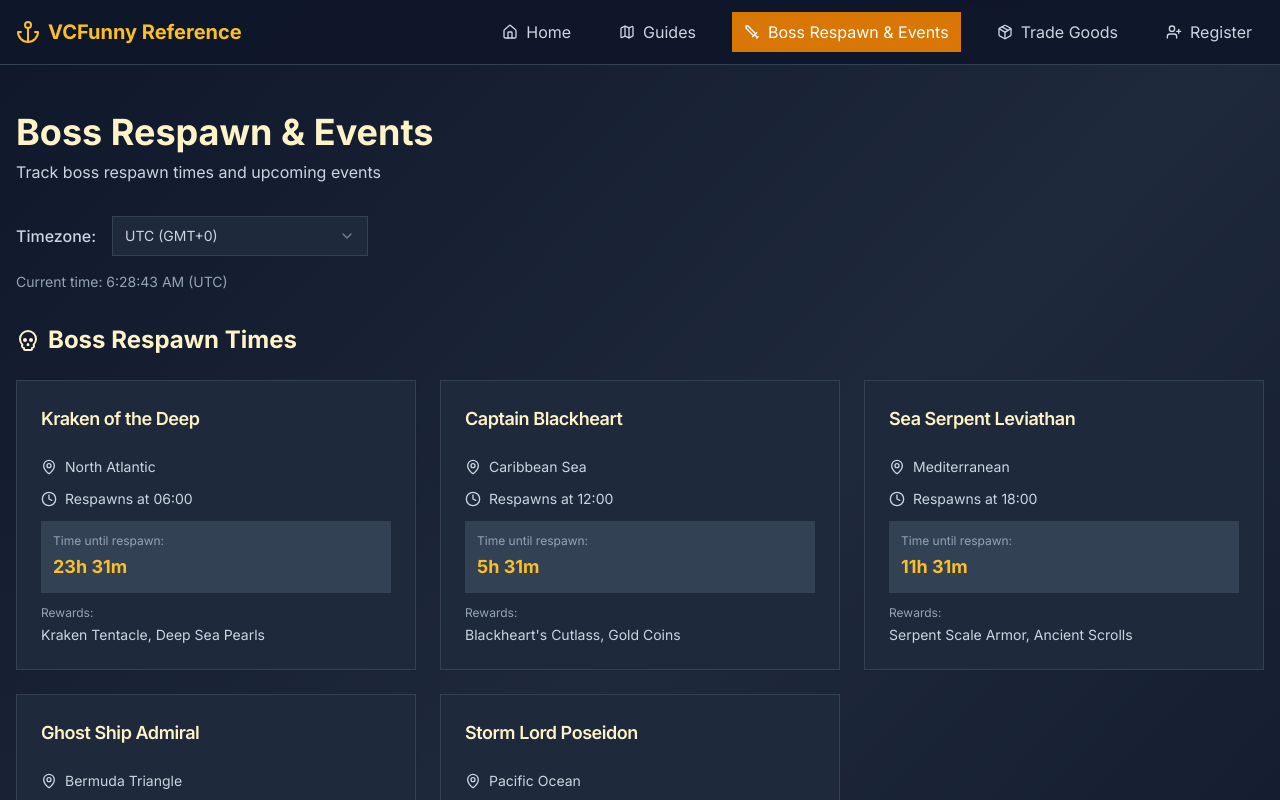
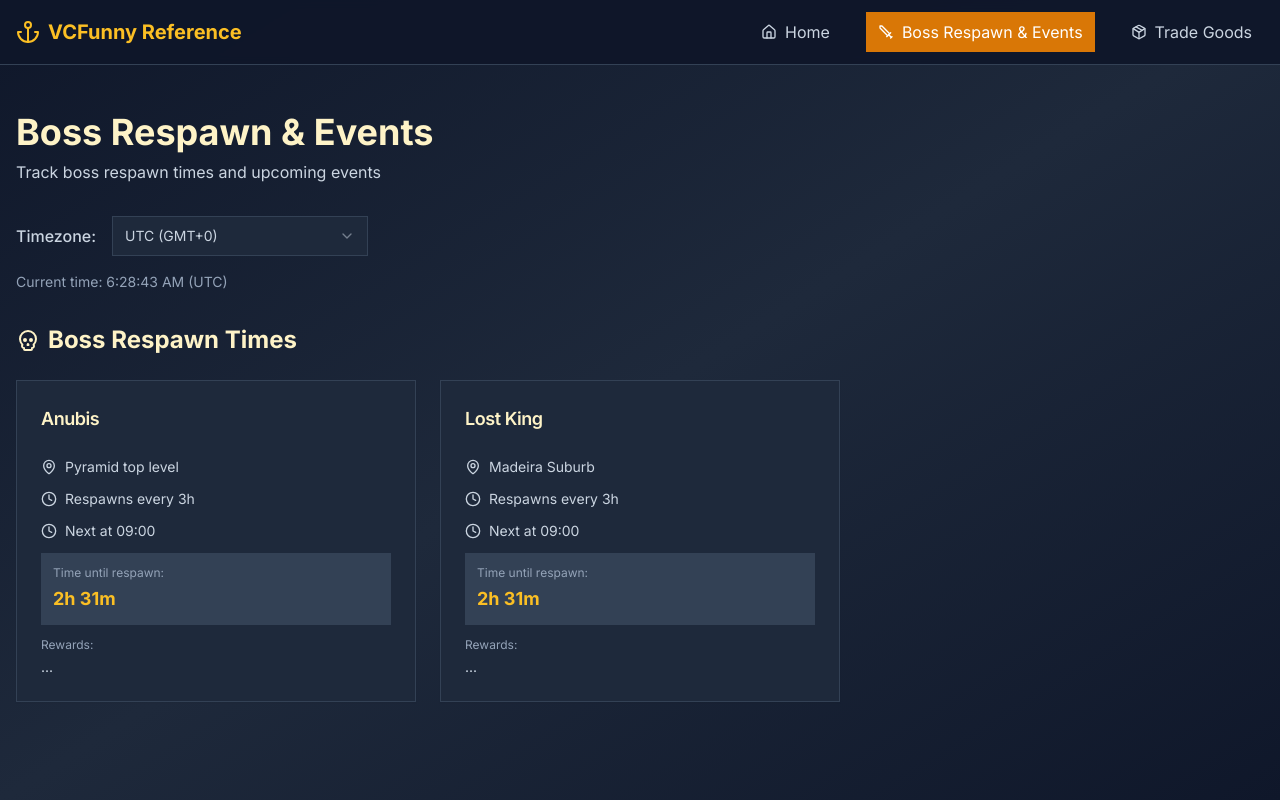
Before and after one commit to PabloOrtegaT/vc-funny, a Next.js app: page /bosses in a window 1280 px wide. Shown: the top 800 px of the page. Built offline with nearby package versions, Linux system fonts and the light colour scheme.

Commit message:
fix: removed unused tabs and fixed the respawn time on the bosses

```diff
--- a/app/bosses/page.tsx
+++ b/app/bosses/page.tsx
@@ -6,47 +6,26 @@ import { Select, SelectContent, SelectItem, SelectTrigger, SelectValue } from "@
 import { Badge } from "@/components/ui/badge"
 import { Clock, MapPin, Calendar, Skull } from "lucide-react"
 
-// Mock boss data
+// Global first appearance time for all bosses
+const GLOBAL_FIRST_APPEARANCE = "00:00"
+
+// Mock boss data with respawn intervals (in hours)
 const bosses = [
   {
     id: 1,
-    name: "Kraken of the Deep",
-    location: "North Atlantic",
-    respawnTime: "06:00",
-
-    rewards: "Kraken Tentacle, Deep Sea Pearls",
+    name: "Anubis",
+    location: "Pyramid top level",
+    respawnInterval: 3, // 3 hours
+    difficulty: "Common",
+    rewards: "...",
   },
   {
     id: 2,
-    name: "Captain Blackheart",
-    location: "Caribbean Sea",
-    respawnTime: "12:00",
+    name: "Lost King",
+    location: "Madeira Suburb",
+    respawnInterval: 3, // 4 hours
     difficulty: "Epic",
-    rewards: "Blackheart's Cutlass, Gold Coins",
-  },
-  {
-    id: 3,
-    name: "Sea Serpent Leviathan",
-    location: "Mediterranean",
-    respawnTime: "18:00",
-    difficulty: "Legendary",
-    rewards: "Serpent Scale Armor, Ancient Scrolls",
-  },
-  {
-    id: 4,
-    name: "Ghost Ship Admiral",
-    location: "Bermuda Triangle",
-    respawnTime: "00:00",
-    difficulty: "Mythic",
-    rewards: "Spectral Cannon, Phantom Compass",
-  },
-  {
-    id: 5,
-    name: "Storm Lord Poseidon",
-    location: "Pacific Ocean",
-    respawnTime: "15:30",
-    difficulty: "Mythic",
-    rewards: "Trident of Storms, Lightning Crystals",
+    rewards: "...",
   },
 ]
 
@@ -77,18 +56,47 @@ const events = [
 
 const timezones = [
   { value: "UTC", label: "UTC (GMT+0)" },
+  { value: "GMT", label: "Greenwich Mean Time (GMT+0)" },
   { value: "EST", label: "Eastern Time (GMT-5)" },
+  { value: "EDT", label: "Eastern Daylight Time (GMT-4)" },
+  { value: "CST", label: "Central Time (GMT-6)" },
+  { value: "CDT", label: "Central Daylight Time (GMT-5)" },
+  { value: "MST", label: "Mountain Time (GMT-7)" },
+  { value: "MDT", label: "Mountain Daylight Time (GMT-6)" },
   { value: "PST", label: "Pacific Time (GMT-8)" },
+  { value: "PDT", label: "Pacific Daylight Time (GMT-7)" },
+  { value: "AKST", label: "Alaska Time (GMT-9)" },
+  { value: "HST", label: "Hawaii Time (GMT-10)" },
   { value: "CET", label: "Central European (GMT+1)" },
+  { value: "CEST", label: "Central European Summer (GMT+2)" },
+  { value: "EET", label: "Eastern European (GMT+2)" },
+  { value: "EEST", label: "Eastern European Summer (GMT+3)" },
+  { value: "GMT+1", label: "London (GMT+1)" },
+  { value: "MSK", label: "Moscow Time (GMT+3)" },
+  { value: "IST", label: "India Standard Time (GMT+5:30)" },
+  { value: "CST-China", label: "China Standard Time (GMT+8)" },
+  { value: "SGT", label: "Singapore Time (GMT+8)" },
   { value: "JST", label: "Japan Standard (GMT+9)" },
+  { value: "KST", label: "Korea Standard Time (GMT+9)" },
   { value: "AEST", label: "Australian Eastern (GMT+10)" },
+  { value: "AEDT", label: "Australian Eastern Daylight (GMT+11)" },
+  { value: "ACST", label: "Australian Central (GMT+9:30)" },
+  { value: "AWST", label: "Australian Western (GMT+8)" },
+  { value: "NZST", label: "New Zealand Standard (GMT+12)" },
+  { value: "BRT", label: "Brasilia Time (GMT-3)" },
+  { value: "ART", label: "Argentina Time (GMT-3)" },
+  { value: "CLT", label: "Chile Time (GMT-4)" },
+  { value: "MEX", label: "Mexico City Time (GMT-6)" },
 ]
 
 export default function BossesPage() {
   const [selectedTimezone, setSelectedTimezone] = useState("UTC")
-  const [currentTime, setCurrentTime] = useState(new Date())
+  const [currentTime, setCurrentTime] = useState<Date | null>(null)
+  const [mounted, setMounted] = useState(false)
 
   useEffect(() => {
+    setMounted(true)
+    setCurrentTime(new Date())
     const timer = setInterval(() => {
       setCurrentTime(new Date())
     }, 1000)
@@ -101,41 +109,138 @@ export default function BossesPage() {
     let convertedHours = hours
 
     switch (selectedTimezone) {
+      case "UTC":
+      case "GMT":
+        convertedHours = hours
+        break
       case "EST":
         convertedHours = (hours - 5 + 24) % 24
+        break
+      case "EDT":
+        convertedHours = (hours - 4 + 24) % 24
+        break
+      case "CST":
+        convertedHours = (hours - 6 + 24) % 24
+        break
+      case "CDT":
+        convertedHours = (hours - 5 + 24) % 24
+        break
+      case "MST":
+        convertedHours = (hours - 7 + 24) % 24
+        break
+      case "MDT":
+        convertedHours = (hours - 6 + 24) % 24
         break
       case "PST":
         convertedHours = (hours - 8 + 24) % 24
         break
+      case "PDT":
+        convertedHours = (hours - 7 + 24) % 24
+        break
+      case "AKST":
+        convertedHours = (hours - 9 + 24) % 24
+        break
+      case "HST":
+        convertedHours = (hours - 10 + 24) % 24
+        break
       case "CET":
         convertedHours = (hours + 1) % 24
         break
+      case "CEST":
+        convertedHours = (hours + 2) % 24
+        break
+      case "EET":
+        convertedHours = (hours + 2) % 24
+        break
+      case "EEST":
+        convertedHours = (hours + 3) % 24
+        break
+      case "GMT+1":
+        convertedHours = (hours + 1) % 24
+        break
+      case "MSK":
+        convertedHours = (hours + 3) % 24
+        break
+      case "IST":
+        convertedHours = (hours + 5.5 + 24) % 24
+        break
+      case "CST-China":
+      case "SGT":
+      case "AWST":
+        convertedHours = (hours + 8) % 24
+        break
       case "JST":
+      case "KST":
         convertedHours = (hours + 9) % 24
+        break
+      case "ACST":
+        convertedHours = (hours + 9.5 + 24) % 24
         break
       case "AEST":
         convertedHours = (hours + 10) % 24
         break
+      case "AEDT":
+        convertedHours = (hours + 11) % 24
+        break
+      case "NZST":
+        convertedHours = (hours + 12) % 24
+        break
+      case "BRT":
+      case "ART":
+        convertedHours = (hours - 3 + 24) % 24
+        break
+      case "CLT":
+        convertedHours = (hours - 4 + 24) % 24
+        break
+      case "MEX":
+        convertedHours = (hours - 6 + 24) % 24
+        break
+    }
+
+    // Handle half-hour offsets
+    if (selectedTimezone === "IST" || selectedTimezone === "ACST") {
+      const convertedMinutes = minutes
+      return `${Math.floor(convertedHours).toString().padStart(2, "0")}:${convertedMinutes.toString().padStart(2, "0")}`
     }
 
     return `${convertedHours.toString().padStart(2, "0")}:${minutes.toString().padStart(2, "0")}`
   }
 
-  const getTimeUntilRespawn = (respawnTime: string) => {
-    const [hours, minutes] = respawnTime.split(":").map(Number)
+  const getNextRespawnTime = (firstAppearance: string, respawnInterval: number) => {
+    const [hours, minutes] = firstAppearance.split(":").map(Number)
     const now = new Date()
-    const respawn = new Date()
-    respawn.setHours(hours, minutes, 0, 0)
 
-    if (respawn <= now) {
-      respawn.setDate(respawn.getDate() + 1)
+    // Start from first appearance today
+    let nextRespawn = new Date()
+    nextRespawn.setHours(hours, minutes, 0, 0)
+
+    // Keep adding the interval until we find a future time
+    while (nextRespawn <= now) {
+      nextRespawn.setTime(nextRespawn.getTime() + respawnInterval * 60 * 60 * 1000)
     }
 
-    const diff = respawn.getTime() - now.getTime()
+    return nextRespawn
+  }
+
+  const getTimeUntilRespawn = (firstAppearance: string, respawnInterval: number) => {
+    if (!mounted) return 'Loading...'
+
+    const nextRespawn = getNextRespawnTime(firstAppearance, respawnInterval)
+    const now = new Date()
+
+    const diff = nextRespawn.getTime() - now.getTime()
     const hoursLeft = Math.floor(diff / (1000 * 60 * 60))
     const minutesLeft = Math.floor((diff % (1000 * 60 * 60)) / (1000 * 60))
 
     return `${hoursLeft}h ${minutesLeft}m`
+  }
+
+  const getNextRespawnTimeString = (firstAppearance: string, respawnInterval: number) => {
+    if (!mounted) return '00:00'
+    const nextRespawn = getNextRespawnTime(firstAppearance, respawnInterval)
+    const hours = nextRespawn.getHours()
+    const minutes = nextRespawn.getMinutes()
+    return `${hours.toString().padStart(2, "0")}:${minutes.toString().padStart(2, "0")}`
   }
 
   return (
@@ -163,7 +268,7 @@ export default function BossesPage() {
           </Select>
         </div>
         <p className="text-sm text-slate-400">
-          Current time: {currentTime.toLocaleTimeString()} ({selectedTimezone})
+          Current time: {currentTime ? currentTime.toLocaleTimeString() : 'Loading...'} ({selectedTimezone})
         </p>
       </div>
 
@@ -188,11 +293,15 @@ export default function BossesPage() {
                 </div>
                 <div className="flex items-center gap-2 text-slate-300">
                   <Clock className="h-4 w-4" />
-                  <span className="text-sm">Respawns at {convertTime(boss.respawnTime)}</span>
+                  <span className="text-sm">Respawns every {boss.respawnInterval}h</span>
+                </div>
+                <div className="flex items-center gap-2 text-slate-300">
+                  <Clock className="h-4 w-4" />
+                  <span className="text-sm">Next at {convertTime(getNextRespawnTimeString(GLOBAL_FIRST_APPEARANCE, boss.respawnInterval))}</span>
                 </div>
                 <div className="bg-slate-700 rounded-md p-3">
                   <p className="text-xs text-slate-400 mb-1">Time until respawn:</p>
-                  <p className="text-lg font-bold text-amber-400">{getTimeUntilRespawn(boss.respawnTime)}</p>
+                  <p className="text-lg font-bold text-amber-400">{getTimeUntilRespawn(GLOBAL_FIRST_APPEARANCE, boss.respawnInterval)}</p>
                 </div>
                 <div>
                   <p className="text-xs text-slate-400 mb-1">Rewards:</p>
@@ -205,7 +314,7 @@ export default function BossesPage() {
       </div>
 
       {/* Events */}
-      <div>
+      {/* <div>
         <h2 className="text-2xl font-bold text-amber-100 mb-6 flex items-center gap-2">
           <Calendar className="h-6 w-6" />
           Scheduled Events
@@ -229,7 +338,7 @@ export default function BossesPage() {
             </Card>
           ))}
         </div>
-      </div>
+      </div> */}
     </div>
   )
 }
--- a/app/page.tsx
+++ b/app/page.tsx
@@ -7,50 +7,50 @@ import { Calendar, Clock, ChevronLeft, ChevronRight } from "lucide-react"
 const newsItems = [
   {
     id: 1,
-    title: "Major Sea Combat Update - Version 2.4.1",
+    title: "Server up and running",
     summary:
-      "New ship types, improved cannon mechanics, and enhanced naval battles. This update brings significant improvements to sea warfare.",
-    date: "2024-12-28",
+      "The server is up and running. We are working on adding new features and improving the game experience.",
+    date: "2025-12-26",
     time: "14:30",
-    version: "v2.4.1",
-    type: "patch",
-  },
-  {
-    id: 2,
-    title: "Holiday Event: Winter Treasure Hunt",
-    summary:
-      "Special holiday event featuring exclusive rewards, limited-time bosses, and festive decorations across all ports.",
-    date: "2024-12-25",
-    time: "09:00",
-    type: "event",
-  },
-  {
-    id: 3,
-    title: "New Trading Routes Discovered",
-    summary:
-      "Three new trading routes have been added connecting the Caribbean to the Mediterranean. New goods and opportunities await!",
-    date: "2024-12-22",
-    time: "16:45",
+    version: "v0.0.1",
     type: "news",
   },
-  {
-    id: 4,
-    title: "Bug Fixes and Performance Improvements - Version 2.4.0",
-    summary: "Fixed various issues with ship movement, trading calculations, and server stability improvements.",
-    date: "2024-12-20",
-    time: "11:20",
-    version: "v2.4.0",
-    type: "patch",
-  },
-  {
-    id: 5,
-    title: "Boss Respawn Times Adjusted",
-    summary:
-      "Several boss respawn times have been rebalanced based on community feedback. Check the Boss Respawn tab for updated schedules.",
-    date: "2024-12-18",
-    time: "13:15",
-    type: "news",
-  },
+  // {
+  //   id: 2,
+  //   title: "Holiday Event: Winter Treasure Hunt",
+  //   summary:
+  //     "Special holiday event featuring exclusive rewards, limited-time bosses, and festive decorations across all ports.",
+  //   date: "2024-12-25",
+  //   time: "09:00",
+  //   type: "event",
+  // },
+  // {
+  //   id: 3,
+  //   title: "New Trading Routes Discovered",
+  //   summary:
+  //     "Three new trading routes have been added connecting the Caribbean to the Mediterranean. New goods and opportunities await!",
+  //   date: "2024-12-22",
+  //   time: "16:45",
+  //   type: "news",
+  // },
+  // {
+  //   id: 4,
+  //   title: "Bug Fixes and Performance Improvements - Version 2.4.0",
+  //   summary: "Fixed various issues with ship movement, trading calculations, and server stability improvements.",
+  //   date: "2024-12-20",
+  //   time: "11:20",
+  //   version: "v2.4.0",
+  //   type: "patch",
+  // },
+  // {
+  //   id: 5,
+  //   title: "Boss Respawn Times Adjusted",
+  //   summary:
+  //     "Several boss respawn times have been rebalanced based on community feedback. Check the Boss Respawn tab for updated schedules.",
+  //   date: "2024-12-18",
+  //   time: "13:15",
+  //   type: "news",
+  // },
 ]
 
 export default function HomePage() {
--- a/components/navigation.tsx
+++ b/components/navigation.tsx
@@ -9,10 +9,8 @@ import { Menu, Anchor, Map, Sword, Package, UserPlus, Home } from "lucide-react"
 
 const navItems = [
   { href: "/", label: "Home", icon: Home },
-  { href: "/guides", label: "Guides", icon: Map },
   { href: "/bosses", label: "Boss Respawn & Events", icon: Sword },
   { href: "/trade-goods", label: "Trade Goods", icon: Package },
-  { href: "/register", label: "Register", icon: UserPlus },
 ]
 
 export function Navigation() {
```
